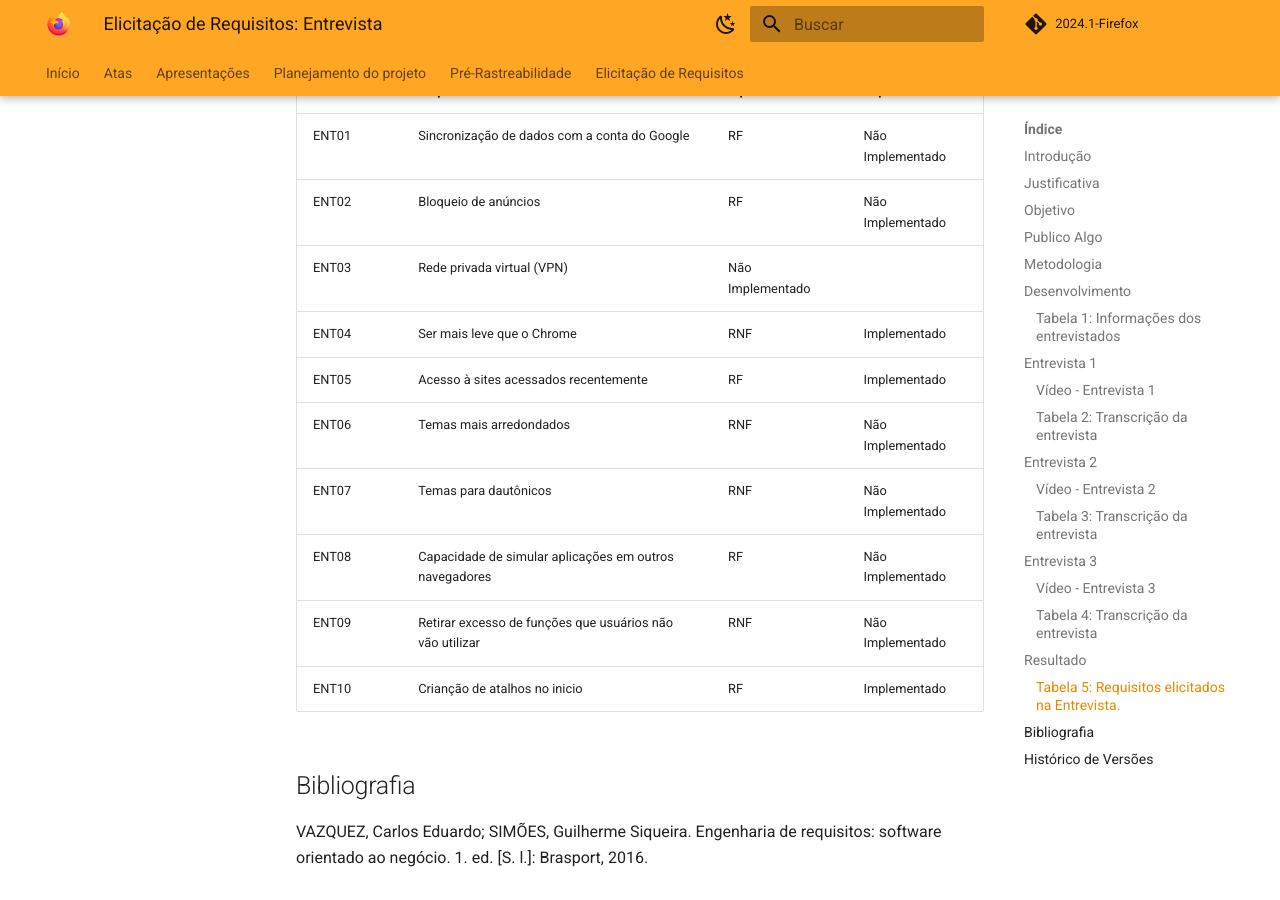
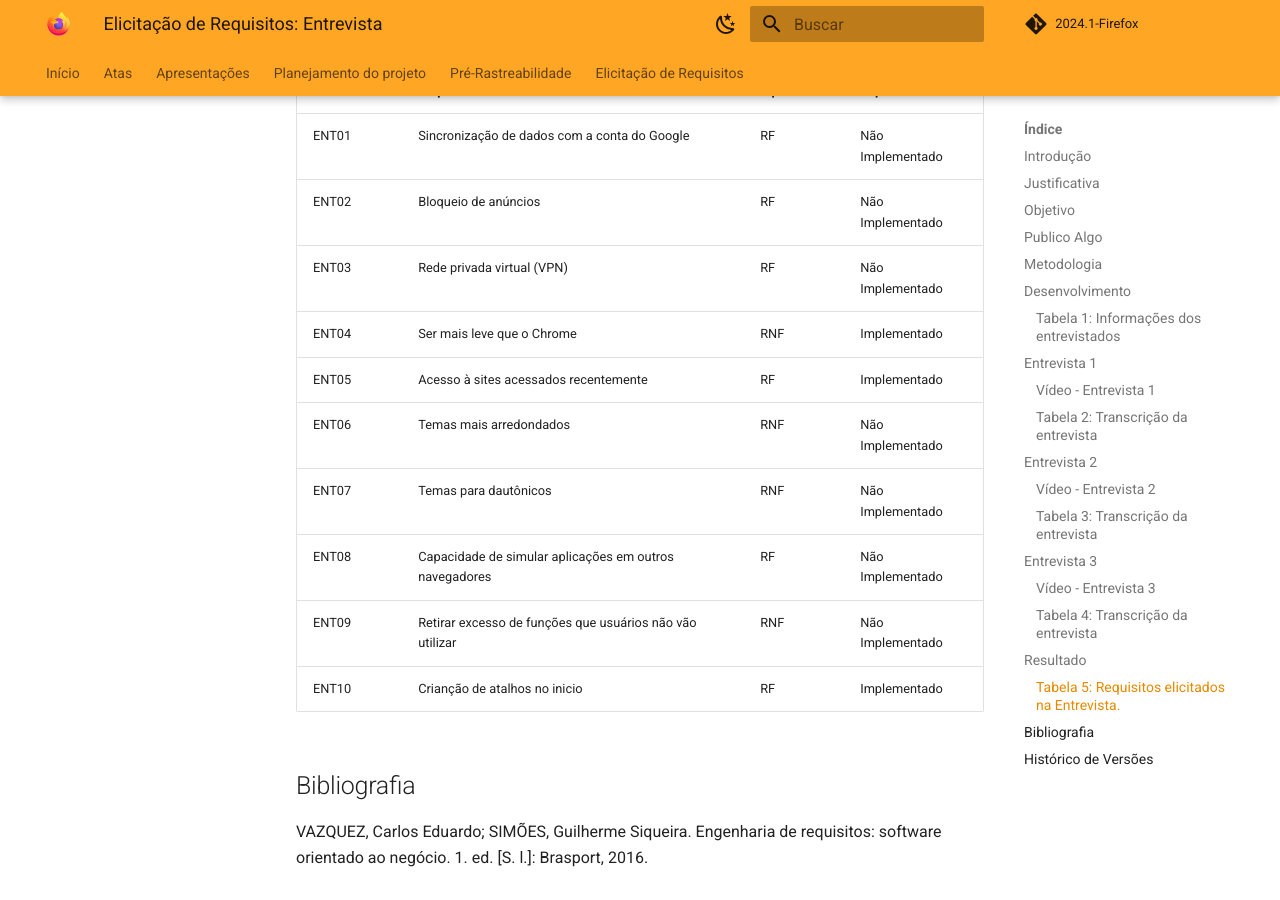
Before and after one commit to martinsglucas/Requisitos-de-Software, an MkDocs documentation site: the page built from docs/elicitacao/tecnicas/entrevista.md, in a window 1280 px wide and 900 px high, scrolled down 7048 px. Built offline with MkDocs 1.6.1 and Material for MkDocs 9.7.7, drawn with Linux system fonts in a browser that asks for light colours; comment, search, counter and statistics services are not loaded.

```diff
--- a/docs/elicitacao/tecnicas/entrevista.md
+++ b/docs/elicitacao/tecnicas/entrevista.md
@@ -121,7 +121,7 @@ Após a realização da entrevista com o usuária e ex-usuárias do aplicativo d
 |---------------|------------|------|--------------|
 | ENT01 | Sincronização de dados com a conta do Google | RF | Não Implementado |
 | ENT02 | Bloqueio de anúncios | RF | Não Implementado |
-| ENT03 | Rede privada virtual (VPN) | Não Implementado |
+| ENT03 | Rede privada virtual (VPN) | RF | Não Implementado |
 | ENT04 | Ser mais leve que o Chrome | RNF | Implementado |
 | ENT05 | Acesso à sites acessados recentemente | RF | Implementado |
 | ENT06 | Temas mais arredondados | RNF |  Não Implementado|
```
